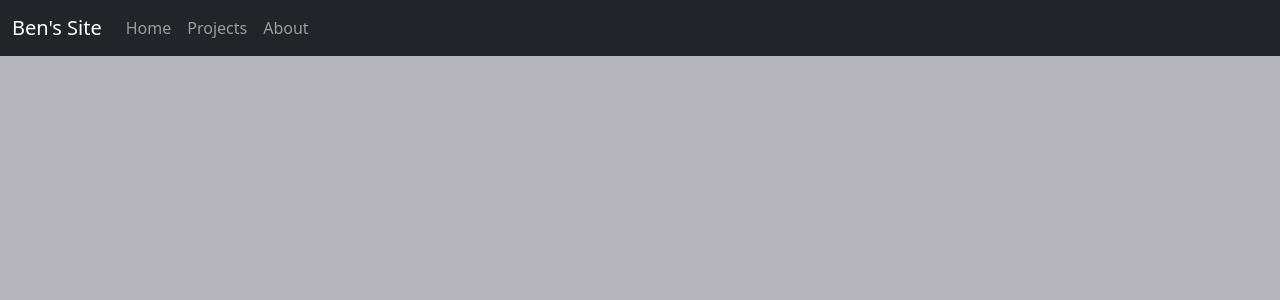
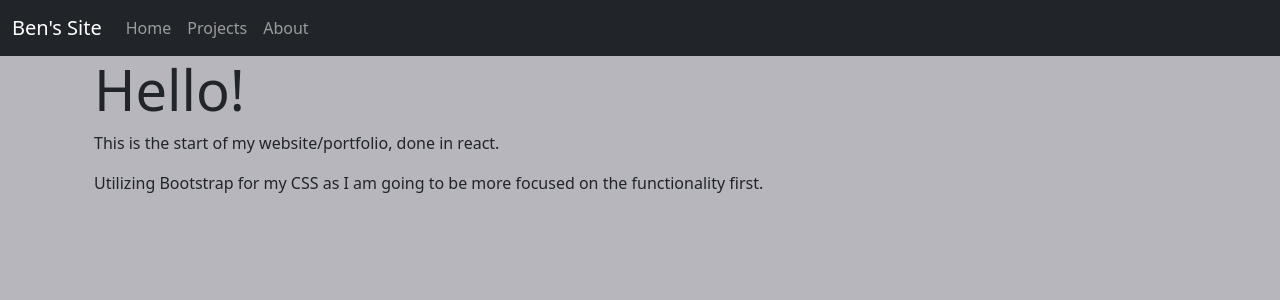
Before and after one commit to bendecruz745/BenDCHomePage, a React (Create React App) app: page / in a window 1280 px wide. Shown: the top 300 px of the page. Built offline with nearby package versions, Linux system fonts and the light colour scheme.

Commit message:
final final v2

```diff
--- a/package.json
+++ b/package.json
@@ -1,5 +1,5 @@
 {
-  "homepage": "https://bendecruz745.github.io/BenDCHomePage",
+  "homepage": "https://bendecruz745.github.io/",
   "name": "bendecruz",
   "version": "0.1.0",
   "private": true,
--- a/src/Components/App.js
+++ b/src/Components/App.js
@@ -13,7 +13,7 @@ function App() {
       <NavBar />
       <div className="container">
         <Routes>
-          <Route path="/BenDCHomepage" element={<Home />} />
+          <Route path="/" element={<Home />} />
           <Route path="/projects" element={<Projects />} />
           <Route path="/about" element={<About />} />
         </Routes>
--- a/src/Components/NavBar.js
+++ b/src/Components/NavBar.js
@@ -15,7 +15,7 @@ export const NavBar = () => {
         <Navbar.Collapse id="navbarScroll">
           <Nav className="me-auto my-2 my-lg-0" navbarScroll>
             <Link
-              to="BenDCHomepage"
+              to="/"
               className="nav-link"
               onClick={() => setExpanded(false)}
             >
```
